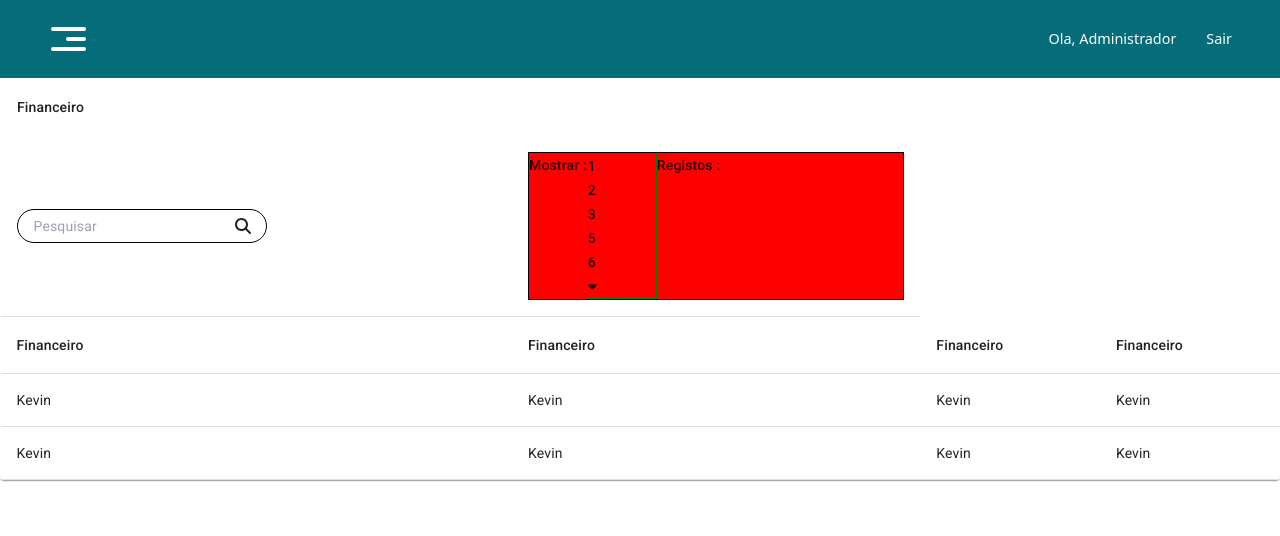
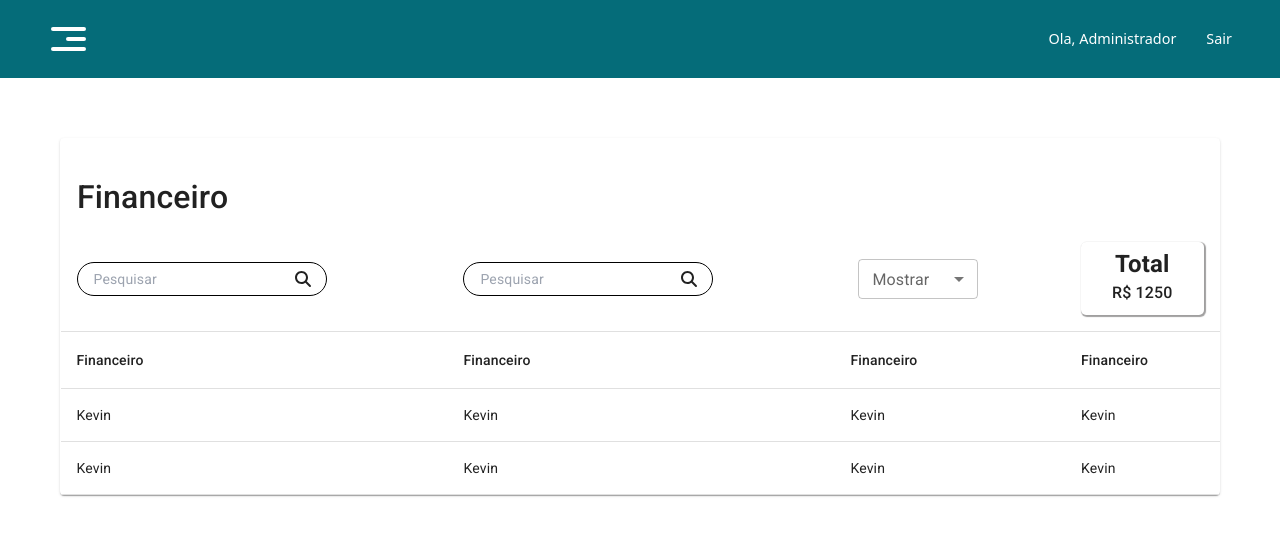
Before and after one commit to realkevinbrian/TurismSystem, a React (Create React App) app: page /admin in a window 1280 px wide. Shown: the top 536 px of the page. Built offline with nearby package versions, Linux system fonts and the light colour scheme.

Commit message:
Updated header in table component

```diff
--- a/src/Components/Search/index.jsx
+++ b/src/Components/Search/index.jsx
@@ -2,6 +2,13 @@ import React from 'react'
 import * as S from './styled';
 import { FontAwesomeIcon } from '@fortawesome/react-fontawesome';
 import { faSearch, faCaretDown } from '@fortawesome/free-solid-svg-icons';
+import InputLabel from '@mui/material/InputLabel';
+import MenuItem from '@mui/material/MenuItem';
+import FormControl from '@mui/material/FormControl';
+import Select from '@mui/material/Select';
+import Button from '@mui/material/Button';
+import { H5,H4 } from '../Global'
+
 
 function StyledSearch() {
   return (
@@ -38,28 +45,53 @@ export function StyledSearchbyName() {
    * filter rows
    */
 
-  export function SearchbyNumber(){
+   export function SearchbyNumber() {
+    const [num, setNum] = React.useState('');
+
+    const handleChange = (event) => {
+      setNum(event.target.value);
+    };
+
+    return (
+      <>
+
+      <FormControl sx={{ m: 1, minWidth: 120 }} size="small">
+      <InputLabel id="demo-select-small">Mostrar</InputLabel>
+        <Select
+          labelId="demo-select-small"
+          id="demo-select-small"
+          value={num}
+          label="Mostrar"
+          onChange={handleChange}
+        >
+          <MenuItem value="">
+            <em>1</em>
+          </MenuItem>
+          <MenuItem value={10}>2</MenuItem>
+          <MenuItem value={20}>3</MenuItem>
+          <MenuItem value={30}>5</MenuItem>
+        </Select>
+      </FormControl>
+      </>
+    );
+  }
+
+
+  /***
+   * SHOW TOTAL
+   *
+   */
+
+  export function ShowTotal(){
 
     return(
       <>
-        <S.SearchByNumber>
-          <S.SPAN>Mostrar :</S.SPAN>
-          <S.ShowNumsWrapper>
-          <S.DropDownWrapper>
-            <S.DropDown>
-              <S.UL>
-                <S.LI>1</S.LI>
-                <S.LI>2</S.LI>
-                <S.LI>3</S.LI>
-                <S.LI>5</S.LI>
-                <S.LI>6</S.LI>
-              </S.UL>
-            </S.DropDown>
-          </S.DropDownWrapper>
-          <FontAwesomeIcon icon={faCaretDown}/>
-          </S.ShowNumsWrapper>
-          <S.SPAN>Registos :</S.SPAN>
-        </S.SearchByNumber>
+        <S.ShowTotalWrapper>
+          <H4>Total</H4>
+          <H5>R$ 1250</H5>
+        </S.ShowTotalWrapper>
       </>
+
     )
+
   }
--- a/src/Components/Search/styled.jsx
+++ b/src/Components/Search/styled.jsx
@@ -29,26 +29,25 @@ export const SearchInput = styled.input`
 
 
 /***
-**Search by Number component
+**TOTAL COMPONENT IN TABLE
 */
 
-export const SearchByNumber = styled.div`
-        border: 1px solid black;
-        background-color: red;
-        display:flex;
+export const ShowTotalWrapper = styled.div`
+    box-shadow: 1px 1px 1px 1px #a09f9f;
+    display: flex;
+    flex-direction: column;
+    align-items:center;
+    padding:10px;
+    border-radius:5px;
+    gap:5px;
 
-`;
-export const SPAN = styled.span``;
+    //h4,h5
+    h4{
+        font-size: 1.5rem;
+        font-weight: bold;
+    }
 
-//Dropown
-export const ShowNumsWrapper = styled.div`
-        border: 1px solid green;
-        width:70px;
-`;
-export const ShowNumSPAN = styled.div``;
-
-
-export const DropDownWrapper = styled.div``;
-export const DropDown = styled.div``;
-export const UL = styled.ul``;
-export const LI = styled.ul``;
+    h5{
+        font-size: 1rem;
+    }
+`
--- a/src/Components/Table/index.jsx
+++ b/src/Components/Table/index.jsx
@@ -3,19 +3,19 @@ import React from 'react'
 import { H5 } from '../Global'
 import "../../App.css"
 import "./styles.css"
-import StyledSearch, { SearchbyNumber } from '../Search'
-
+import StyledSearch, { SearchbyNumber, ShowTotal } from '../Search'
+import * as S from "./styled"
 
 function StyledTable() {
   return (
-    <>
+    <S.StyledTableContainer>
         <Paper>
             <TableContainer>
                 <Table>
                     <TableHead className='removeBorder'>
                         <TableRow>
                             <TableCell>
-                                <H5>Financeiro</H5>
+                                <S.TableTitle>Financeiro</S.TableTitle>
                             </TableCell>
                         </TableRow>
 
@@ -25,7 +25,15 @@ function StyledTable() {
                             </TableCell>
 
                             <TableCell>
+                                <StyledSearch/>
+                            </TableCell>
+
+                            <TableCell>
                                 <SearchbyNumber/>
+                            </TableCell>
+
+                            <TableCell align='left'>
+                                <ShowTotal/>
                             </TableCell>
                         </TableRow>
 
@@ -90,7 +98,7 @@ function StyledTable() {
                 </Table>
             </TableContainer>
         </Paper>
-    </>
+    </S.StyledTableContainer>
   )
 }
 
--- a/src/Components/Table/styled.jsx
+++ b/src/Components/Table/styled.jsx
@@ -0,0 +1,13 @@
+import styled from "styled-components";
+
+
+export const StyledTableContainer = styled.div`
+
+    padding: 60px;
+
+`
+
+export const TableTitle = styled.h4`
+    font-size:2rem;
+    padding-top: 30px;
+`
```
Also changed, not shown: src/Api/server.js (added).
